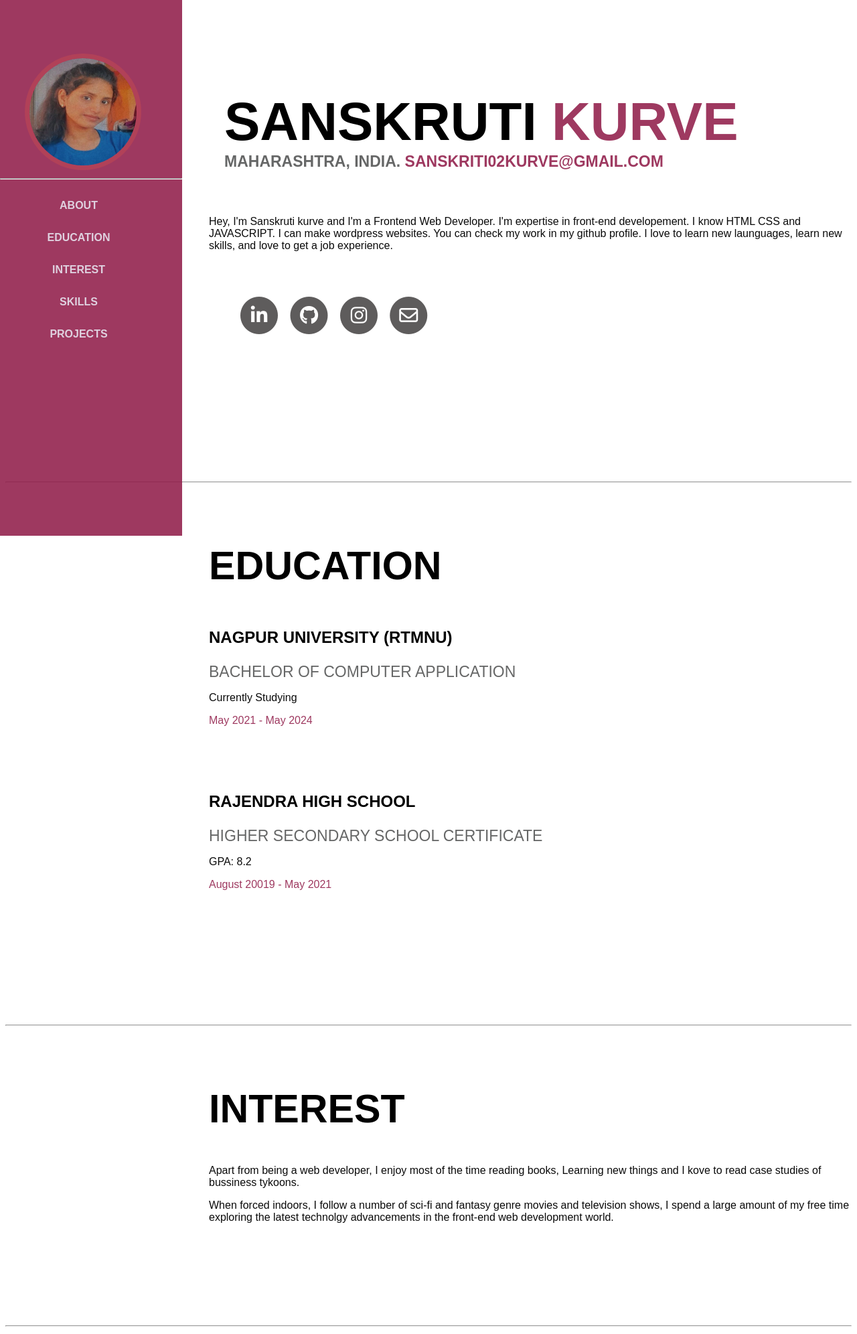
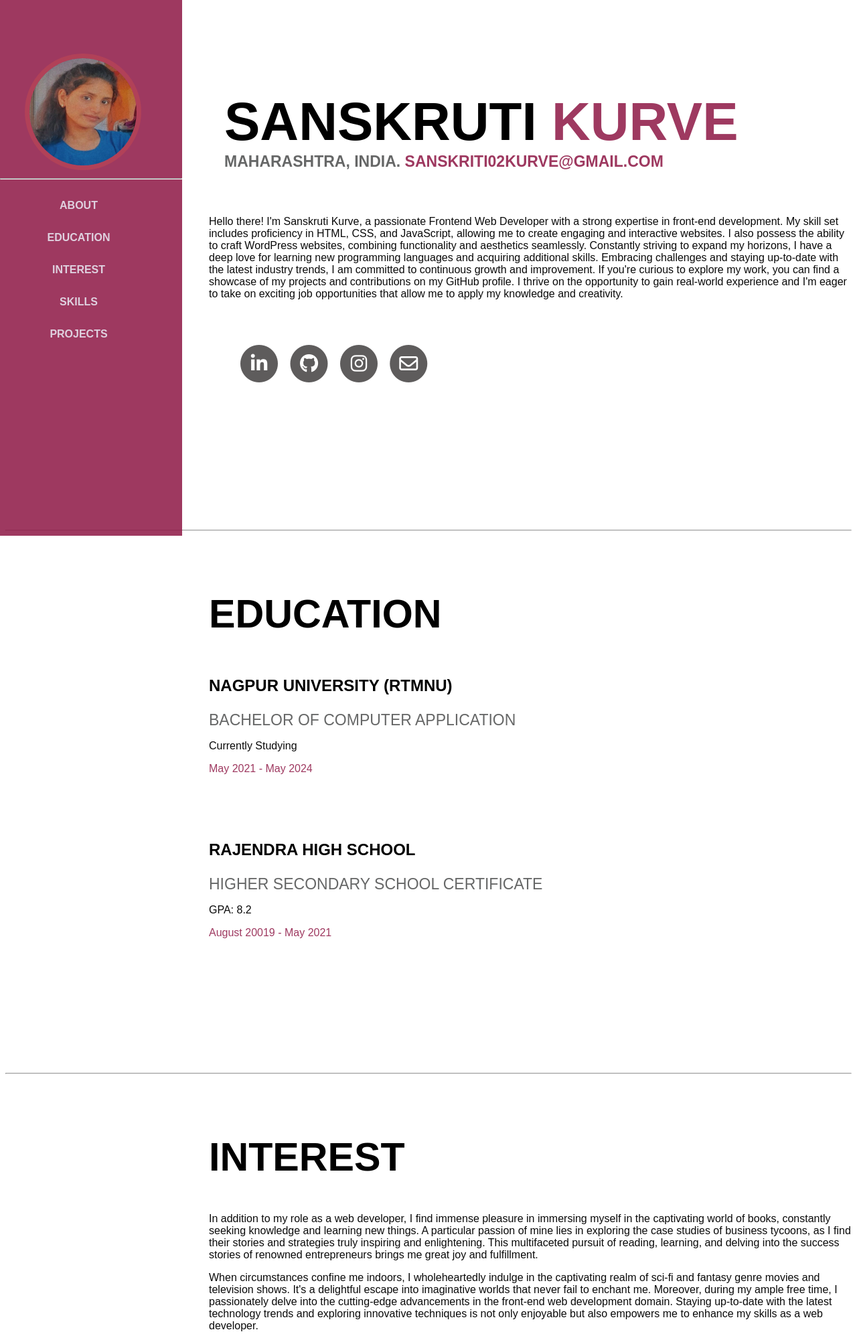
Before and after one commit to sanskritiiii/resume-sanskriti-kurve, a plain HTML site: page index.html in a window 1280 px wide. Shown: the top 1992 px of the page at 67% size. Drawn offline with nearby package versions, Linux system fonts and the light colour scheme; some icons are missing.

Commit message:
Update index.html

```diff
--- a/index.html
+++ b/index.html
@@ -49,7 +49,11 @@
                       <a href="#">sanskriti02kurve@gmail.com</a>
                   </div>
           </h1>
-                <p class="mb-5">Hey, I'm Sanskruti kurve and I'm a Frontend Web Developer. I'm expertise in front-end developement. I know HTML CSS and JAVASCRIPT. I can make wordpress websites. You can check my work in my github profile. I love to learn new launguages, learn new skills, and love to get a job experience.</p>
+                <p class="mb-5">Hello there! I'm Sanskruti Kurve, a passionate Frontend Web Developer with a strong expertise in front-end development. My skill set includes proficiency in HTML, CSS, and JavaScript, allowing me to create engaging and interactive websites. I also possess the ability to craft WordPress websites, combining functionality and aesthetics seamlessly.
+
+                Constantly striving to expand my horizons, I have a deep love for learning new programming languages and acquiring additional skills. Embracing challenges and staying up-to-date with the latest industry trends, I am committed to continuous growth and improvement.
+
+                If you're curious to explore my work, you can find a showcase of my projects and contributions on my GitHub profile. I thrive on the opportunity to gain real-world experience and I'm eager to take on exciting job opportunities that allow me to apply my knowledge and creativity.</p>
       </div>
 
           <ul class="list-inline list-social-icons ">
@@ -72,7 +76,7 @@
               </li>
 
               <li class="list-inline-item">
-                <a href="https://instagram.com/sanskritiii_k?igshid=YmMyMTA2M2Y=">
+                <a href="https://www.instagram.com/sanskritiii_k/">
                   <span class="fa-stack fa-lg">
                     <i class="fa fa-circle fa-stack-2x"></i>
                     <i class="fa-brands fa-instagram fa-stack-1x fa-inverse"></i>
@@ -129,8 +133,8 @@
     <section class="resume-section" id="interest">
       <div class="auto">
           <h2>Interest</h2>
-          <p>Apart from being a web developer, I enjoy most of the time reading books, Learning new things and I kove to read case studies of bussiness tykoons. </p>
-          <p class="mb-0">When forced indoors, I follow a number of sci-fi and fantasy genre movies and television shows, I spend a large amount of my free time exploring the latest technolgy advancements in the front-end web development world.</p>
+          <p>In addition to my role as a web developer, I find immense pleasure in immersing myself in the captivating world of books, constantly seeking knowledge and learning new things. A particular passion of mine lies in exploring the case studies of business tycoons, as I find their stories and strategies truly inspiring and enlightening. This multifaceted pursuit of reading, learning, and delving into the success stories of renowned entrepreneurs brings me great joy and fulfillment. </p>
+          <p class="mb-0">When circumstances confine me indoors, I wholeheartedly indulge in the captivating realm of sci-fi and fantasy genre movies and television shows. It's a delightful escape into imaginative worlds that never fail to enchant me. Moreover, during my ample free time, I passionately delve into the cutting-edge advancements in the front-end web development domain. Staying up-to-date with the latest technology trends and exploring innovative techniques is not only enjoyable but also empowers me to enhance my skills as a web developer.</p>
           </li>
           </ul>
   </section>
```
